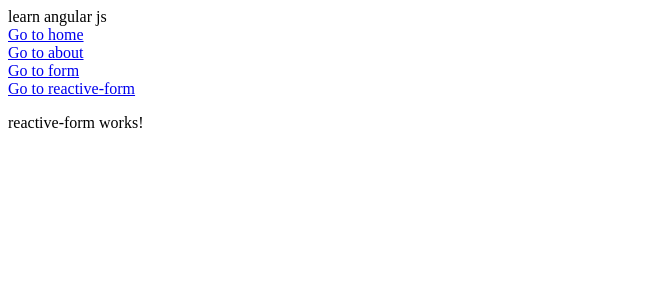
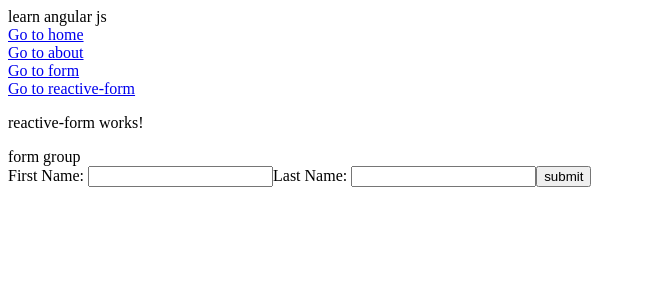
Before and after one commit to rin2407/learn-angular-js, an Angular app: page /reactive-form in a window 1280 px wide. Shown: the top 300 px of the page, without its empty margins (0-646 px from the left). Built offline with nearby package versions, Linux system fonts and the light colour scheme.

Commit message:
form group

```diff
--- a/src/app/reactive-form/reactive-form.component.html
+++ b/src/app/reactive-form/reactive-form.component.html
@@ -1 +1,17 @@
 <p>reactive-form works!</p>
+<!-- <label for="name">Name: </label>
+<input id="name" type="text" [formControl]="name">
+<p>Value: {{ name.value }}</p>
+<button (click)="updateName()">Update Name</button> -->
+form group
+<div>
+    <form [formGroup]="profileForm" (ngSubmit)="onSubmit()">
+
+        <label for="first-name">First Name: </label>
+        <input id="first-name" type="text" formControlName="firstName">
+
+        <label for="last-name">Last Name: </label>
+        <input id="last-name" type="text" formControlName="lastName">
+        <button type="submit">submit</button>
+      </form>
+</div>
--- a/src/app/reactive-form/reactive-form.component.ts
+++ b/src/app/reactive-form/reactive-form.component.ts
@@ -1,15 +1,24 @@
 import { Component, OnInit } from '@angular/core';
+import { FormControl, FormGroup } from '@angular/forms';
 
 @Component({
   selector: 'app-reactive-form',
   templateUrl: './reactive-form.component.html',
-  styleUrls: ['./reactive-form.component.scss']
+  styleUrls: ['./reactive-form.component.scss'],
 })
 export class ReactiveFormComponent implements OnInit {
-
-  constructor() { }
-
-  ngOnInit(): void {
+  constructor() {}
+  public name = new FormControl('');
+  // form group
+  public profileForm = new FormGroup({
+    firstName: new FormControl(''),
+    lastName: new FormControl(''),
+  });
+  // public updateName() {
+  //   this.name.setValue('Nancy');
+  // }
+  public onSubmit() {
+    console.log(this.profileForm.value);
   }
-
+  ngOnInit(): void {}
 }
```
